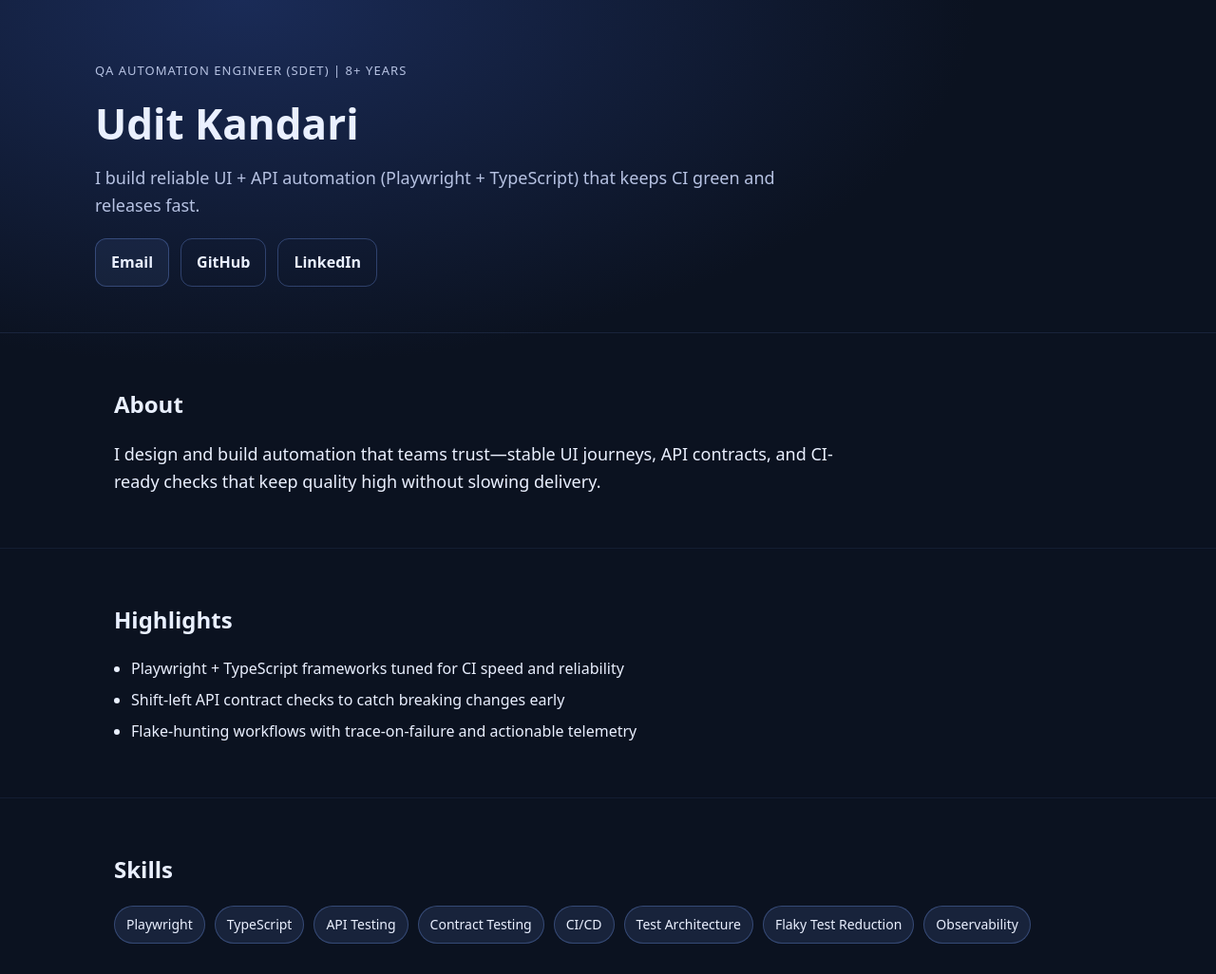
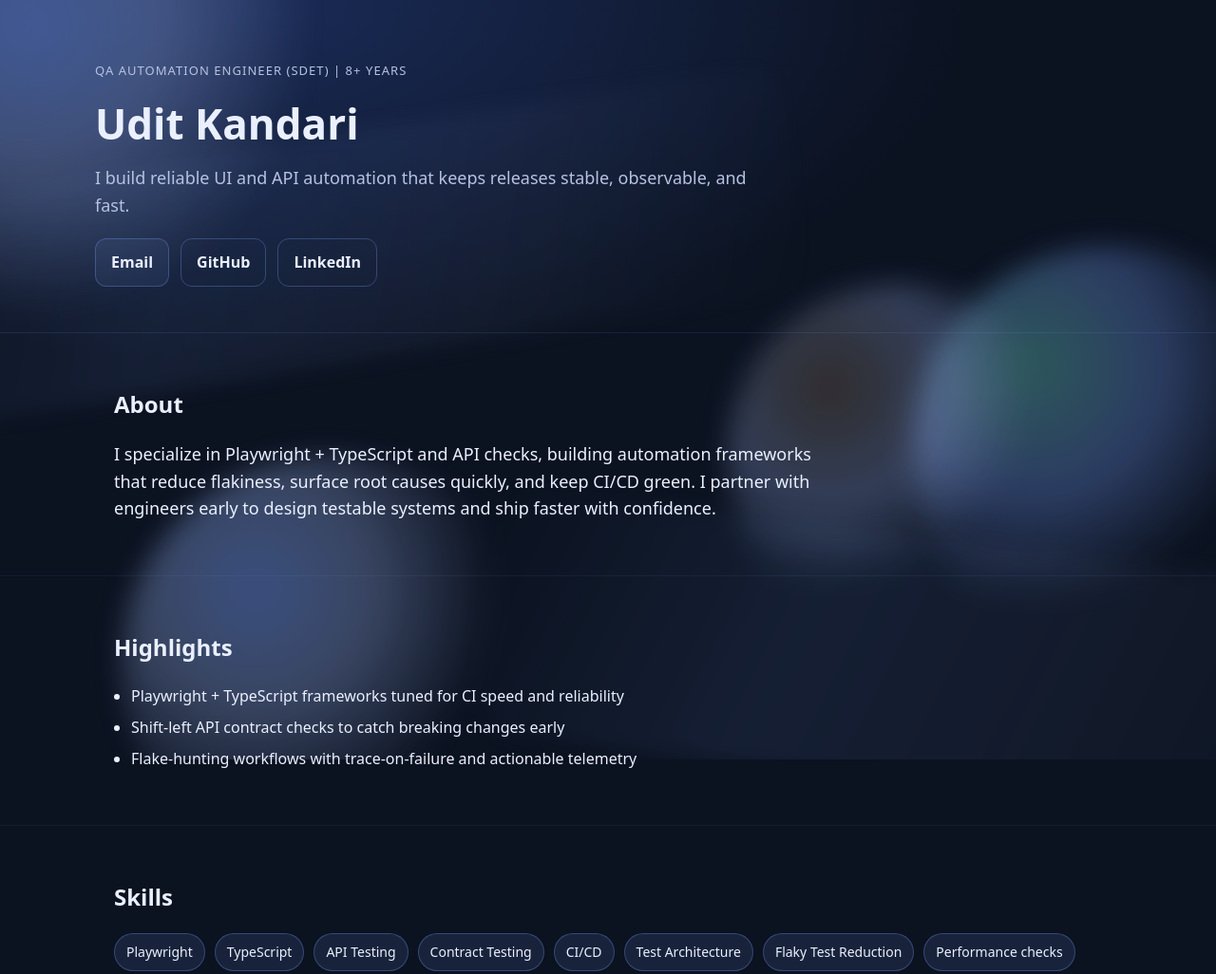
Before and after one commit to uditkandari/uditkandari.com, a website: page index.html in a window 1280 px wide. Shown: the top 1026 px of the page at 95% size. Drawn offline with Linux system fonts and the light colour scheme.

Commit message:
Add parallax background and scroll illusion

```diff
--- a/index.html
+++ b/index.html
@@ -6,7 +6,7 @@
     <title>Udit Kandari | QA Automation Engineer (SDET)</title>
     <meta
       name="description"
-      content="Udit Kandari — QA Automation Engineer (SDET). I build reliable UI + API automation that keeps CI green and releases fast."
+      content="Udit Kandari — QA Automation Engineer (SDET). I build reliable UI and API automation that keeps releases stable, observable, and fast."
     />
     <link rel="canonical" href="https://uditkandari.com/" />
     <meta property="og:title" content="Udit Kandari | QA Automation Engineer (SDET)" />
@@ -28,13 +28,21 @@
   <body id="top">
     <a class="skip-link" href="#main">Skip to main content</a>
 
+    <div class="parallax-layers" aria-hidden="true">
+      <span class="parallax-item orb orb-a" data-depth="0.08"></span>
+      <span class="parallax-item orb orb-b" data-depth="0.12"></span>
+      <span class="parallax-item orb orb-c" data-depth="0.18"></span>
+      <span class="parallax-item orb orb-d" data-depth="0.22"></span>
+      <span class="parallax-item beam beam-a" data-depth="0.1"></span>
+      <span class="parallax-item beam beam-b" data-depth="0.16"></span>
+    </div>
+
     <header class="site-header" aria-label="Hero">
       <div class="container hero">
         <p class="eyebrow">QA Automation Engineer (SDET) | 8+ years</p>
         <h1>Udit Kandari</h1>
         <p class="tagline">
-          I build reliable UI + API automation (Playwright + TypeScript) that keeps CI green and
-          releases fast.
+          I build reliable UI and API automation that keeps releases stable, observable, and fast.
         </p>
         <div class="actions">
           <a class="button" href="mailto:udit.kandari@gmail.com">Email</a>
@@ -65,8 +73,9 @@
             <h2>About</h2>
           </div>
           <p class="lead">
-            I design and build automation that teams trust—stable UI journeys, API contracts, and
-            CI-ready checks that keep quality high without slowing delivery.
+            I specialize in Playwright + TypeScript and API checks, building automation frameworks
+            that reduce flakiness, surface root causes quickly, and keep CI/CD green. I partner with
+            engineers early to design testable systems and ship faster with confidence.
           </p>
         </div>
       </section>
@@ -97,6 +106,7 @@
             <li>CI/CD</li>
             <li>Test Architecture</li>
             <li>Flaky Test Reduction</li>
+            <li>Performance checks</li>
             <li>Observability</li>
           </ul>
         </div>
@@ -125,7 +135,7 @@
             </article>
             <article class="card" role="listitem">
               <div class="card-header">
-                <h3>API Contract & Integration Checks</h3>
+                <h3>API Contract &amp; Integration Checks</h3>
               </div>
               <ul class="card-points">
                 <li>Catch breaking changes early</li>
@@ -151,6 +161,17 @@
                 <span>Debugging</span>
                 <span>Observability</span>
                 <span>Framework</span>
+              </div>
+            </article>
+            <article class="card" role="listitem">
+              <h3>Release Quality Gate</h3>
+              <p>
+                Implemented deployment blockers tied to tests, coverage, and error budgets so only
+                healthy builds progress.
+              </p>
+              <div class="tags">
+                <span>CI/CD</span>
+                <span>Quality gates</span>
               </div>
             </article>
           </div>
@@ -187,6 +208,10 @@
           <div class="section-header">
             <h2>Contact</h2>
           </div>
+          <p class="lead">
+            Based in Bengaluru (IST). Happy to talk through an automation roadmap or help debug a
+            flaky pipeline.
+          </p>
           <ul class="contact-list">
             <li><a href="mailto:udit.kandari@gmail.com">Email</a></li>
             <li>
@@ -207,13 +232,38 @@
 
     <footer class="site-footer">
       <div class="container footer-inner">
-        <p>© <span id="year"></span> Udit Kandari</p>
+        <p>© <span data-year></span> Udit Kandari</p>
         <a class="footer-link" href="#top">Back to top</a>
       </div>
     </footer>
 
     <script>
-      document.getElementById('year').textContent = new Date().getFullYear();
+      document.querySelector('[data-year]').textContent = new Date().getFullYear();
+
+      const parallaxItems = Array.from(document.querySelectorAll('.parallax-item[data-depth]'));
+      if (parallaxItems.length) {
+        let ticking = false;
+
+        const applyParallax = () => {
+          const scrollY = window.scrollY || window.pageYOffset;
+          parallaxItems.forEach((el) => {
+            const depth = Number(el.dataset.depth || 0);
+            const translateY = scrollY * depth * -1;
+            el.style.setProperty('--ty', `${translateY}px`);
+          });
+          ticking = false;
+        };
+
+        const handleScroll = () => {
+          if (!ticking) {
+            window.requestAnimationFrame(applyParallax);
+            ticking = true;
+          }
+        };
+
+        applyParallax();
+        window.addEventListener('scroll', handleScroll, { passive: true });
+      }
     </script>
   </body>
 </html>
--- a/styles.css
+++ b/styles.css
@@ -19,6 +19,8 @@
 body {
   margin: 0;
   min-height: 100vh;
+  position: relative;
+  overflow-x: hidden;
   font-family:
     system-ui,
     -apple-system,
@@ -58,6 +60,107 @@ a:hover {
 
 .skip-link:focus-visible {
   left: 12px;
+}
+
+.parallax-layers {
+  position: fixed;
+  inset: 0;
+  z-index: -1;
+  overflow: hidden;
+  pointer-events: none;
+}
+
+.parallax-item {
+  position: absolute;
+  display: block;
+  will-change: transform;
+  --tx: 0px;
+  --ty: 0px;
+  --rotate: 0deg;
+  transform: translate3d(var(--tx), var(--ty), 0) rotate(var(--rotate));
+  transition: opacity 240ms ease;
+}
+
+.orb {
+  border-radius: 50%;
+  filter: blur(14px);
+  opacity: 0.85;
+  mix-blend-mode: screen;
+  background: radial-gradient(
+    circle at 32% 32%,
+    rgba(122, 162, 255, 0.5) 0%,
+    rgba(167, 192, 255, 0.35) 28%,
+    rgba(11, 18, 32, 0) 60%
+  );
+}
+
+.orb-a {
+  width: 520px;
+  height: 520px;
+  top: -140px;
+  left: -140px;
+}
+
+.orb-b {
+  width: 420px;
+  height: 420px;
+  top: 260px;
+  right: -100px;
+  background: radial-gradient(
+    circle at 30% 30%,
+    rgba(122, 255, 229, 0.35) 0%,
+    rgba(122, 162, 255, 0.35) 32%,
+    rgba(11, 18, 32, 0) 60%
+  );
+}
+
+.orb-c {
+  width: 440px;
+  height: 440px;
+  bottom: -120px;
+  left: 10%;
+}
+
+.orb-d {
+  width: 360px;
+  height: 360px;
+  bottom: 140px;
+  right: 12%;
+  background: radial-gradient(
+    circle at 30% 30%,
+    rgba(255, 198, 122, 0.18) 0%,
+    rgba(167, 192, 255, 0.3) 34%,
+    rgba(11, 18, 32, 0) 58%
+  );
+}
+
+.beam {
+  height: 240px;
+  width: 78%;
+  border-radius: 38px;
+  filter: blur(10px);
+  opacity: 0.55;
+  mix-blend-mode: screen;
+  background: linear-gradient(
+    110deg,
+    rgba(122, 162, 255, 0),
+    rgba(122, 162, 255, 0.16),
+    rgba(167, 192, 255, 0.08),
+    rgba(122, 162, 255, 0)
+  );
+}
+
+.beam-a {
+  top: 18%;
+  left: -12%;
+  --rotate: -9deg;
+}
+
+.beam-b {
+  bottom: -4%;
+  right: -18%;
+  height: 260px;
+  --rotate: 7deg;
 }
 
 .container {
```
